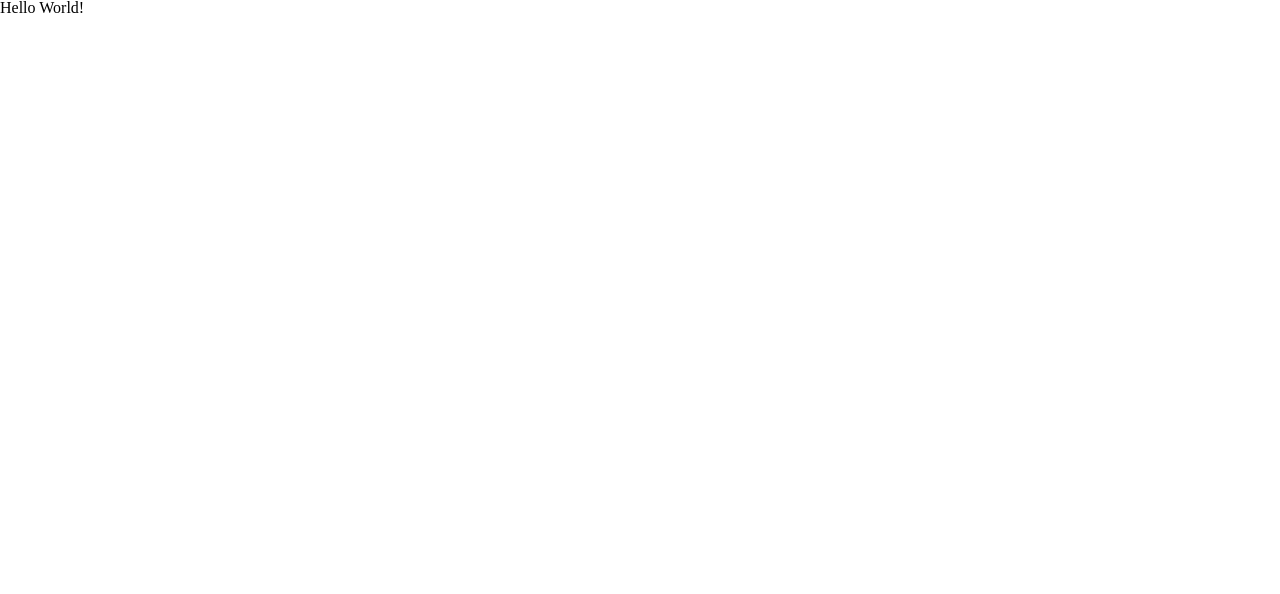
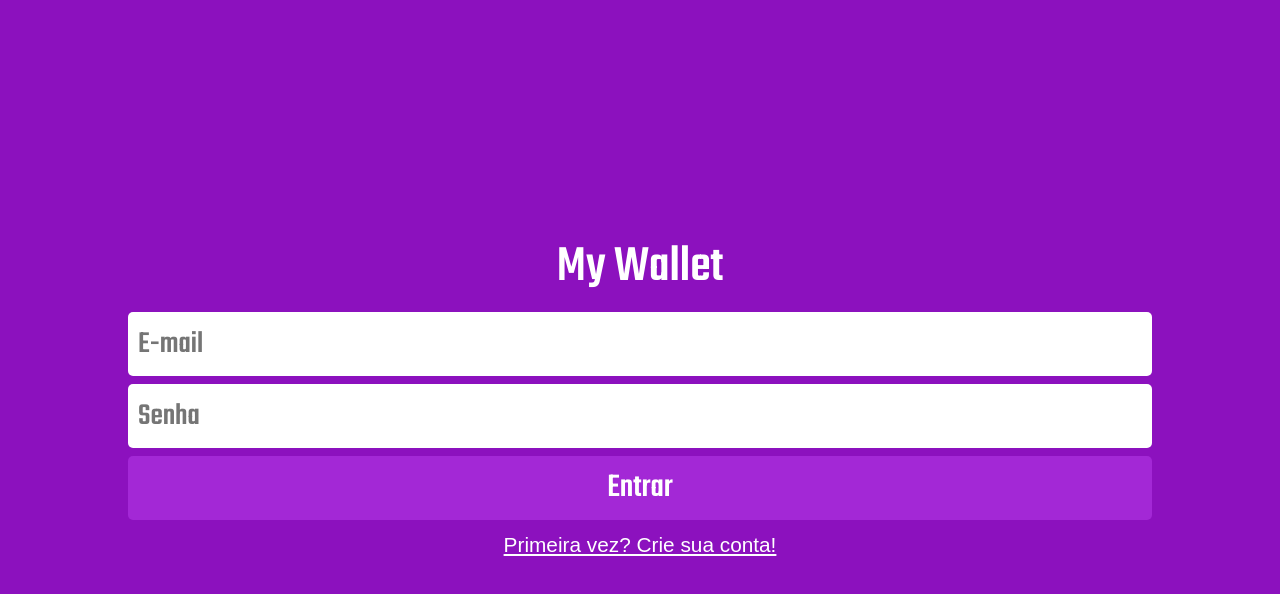
Before and after one commit to luucaskenji/my-wallet, a React app: page / in a window 1280 px wide. Shown: the top 594 px of the page. Built offline with nearby package versions, Linux system fonts and the light colour scheme.

Commit message:
Sign In and Sign Up forms

```diff
--- a/package.json
+++ b/package.json
@@ -26,6 +26,7 @@
     "react": "^17.0.1",
     "react-dom": "^17.0.1",
     "react-router-dom": "^5.2.0",
+    "styled-components": "^5.2.1",
     "webpack": "^5.9.0",
     "webpack-cli": "^4.2.0",
     "webpack-dev-server": "^3.11.0"
--- a/public/index.html
+++ b/public/index.html
@@ -5,7 +5,11 @@
         <meta name="viewport" content="width=device-width, initial-scale=1.0">
         <title>MyWallet</title>
 
+        <link rel="preconnect" href="https://fonts.gstatic.com">
+        <link href="https://fonts.googleapis.com/css2?family=Teko:wght@500&display=swap" rel="stylesheet">
+
         <link rel="stylesheet" href="styles/reset.css">
+        <link rel="stylesheet" href="styles/styles.css">
     </head>
 
     <body>
--- /dev/null
+++ b/public/styles/styles.css
@@ -0,0 +1,9 @@
+html {
+    font-size: 18px;
+}
+
+@media (min-width: 700px) {
+    html {
+        font-size: 26px;
+    }
+}
--- a/src/App.js
+++ b/src/App.js
@@ -1,7 +1,8 @@
 import React from 'react';
+import Login from './pages/Login/Login';
 
 export default function App() {
     return (
-        <h1>Hello World!</h1>
+        <Login />
     );
 }
--- /dev/null
+++ b/src/pages/Login/Login.js
@@ -0,0 +1,23 @@
+import React, { useState } from 'react';
+
+import SignIn from './SignIn/SignIn';
+import SignUp from './SignUp/SignUp';
+import { Container } from './styles/LoginStyles';
+
+export default function Login() {
+    const [haveAnAccount, setHaveAnAccount] = useState(true);
+
+    return (
+        <Container>
+            <div>
+                <h1>My Wallet</h1>
+
+                {haveAnAccount ? <SignIn /> : <SignUp />}
+            </div>
+
+            <button onClick={() => setHaveAnAccount(!haveAnAccount)}>
+                {haveAnAccount ? 'Primeira vez? Crie sua conta!' : 'Já possui uma conta? Faça o login'}
+            </button>
+        </Container>
+    );
+}
--- /dev/null
+++ b/src/pages/Login/SignIn/SignIn.js
@@ -0,0 +1,31 @@
+import React, { useState } from 'react';
+
+import { Form } from '../styles/LoginForms';
+
+export default function SignIn() {
+    const [email, setEmail] = useState('');
+    const [password, setPassword] = useState('');
+
+    const processInfo = e => {
+        e.preventDefault();
+    }
+
+    return (
+        <Form onSubmit={processInfo}>
+            <input
+                placeholder="E-mail"
+                onChange={e => setEmail(e.target.value)}
+                value={email}
+            />
+
+            <input
+                placeholder="Senha"
+                onChange={e => setPassword(e.target.value)}
+                value={password}
+                type="password"
+            />
+
+            <button type="submit">Entrar</button>
+        </Form>
+    );
+}
--- /dev/null
+++ b/src/pages/Login/SignUp/SignUp.js
@@ -0,0 +1,46 @@
+import React, { useState } from 'react';
+
+import { Form } from '../styles/LoginForms';
+
+export default function SignUp() {
+    const [name, setName] = useState('');
+    const [email, setEmail] = useState('');
+    const [password, setPassword] = useState('');
+    const [passwordConf, setPasswordConf] = useState('');
+
+    const processInfo = e => {
+        e.preventDefault();
+    }
+
+    return (
+        <Form onSubmit={processInfo}>
+            <input
+                placeholder="Nome"
+                onChange={e => setName(e.target.value)}
+                value={name}
+            />
+
+            <input
+                placeholder="E-mail"
+                onChange={e => setEmail(e.target.value)}
+                value={email}
+            />
+
+            <input
+                placeholder="Senha"
+                onChange={e => setPassword(e.target.value)}
+                value={password}
+                type="password"
+            />
+
+            <input
+                placeholder="Confirme a senha"
+                onChange={e => setPasswordConf(e.target.value)}
+                value={passwordConf}
+                type="password"
+            />
+
+            <button type="submit">Criar Conta</button>
+        </Form>
+    );
+}
--- /dev/null
+++ b/src/pages/Login/styles/LoginForms.js
@@ -0,0 +1,31 @@
+import styled from 'styled-components';
+
+export const Form = styled.form`
+    display: flex;
+    flex-direction: column;
+    align-items: center;
+    width: 100%;
+
+    input {
+        font-family: 'Teko', sans-serif;
+        font-size: 1.2rem;
+        width: 100%;
+        height: 8vh;
+        margin-bottom: 8px;
+        border-radius: 5px;
+        border: none;
+        padding: 5px 10px;
+
+        &:focus { outline: none; }
+    }
+
+    button {
+        color: white;
+        font-family: 'Teko', sans-serif;
+        font-size: 1.3em;
+        background-color: #A328D6;
+        width: 100%;
+        height: 8vh;
+        border-radius: 5px;
+    }
+`;
--- /dev/null
+++ b/src/pages/Login/styles/LoginStyles.js
@@ -0,0 +1,32 @@
+import styled from 'styled-components';
+
+export const Container = styled.div`
+    height: 100vh;
+    background-color: #8C11BE;
+    display: flex;
+    flex-direction: column;
+    justify-content: center;
+    align-items: center;
+    font-family: 'Teko', sans-serif;
+
+    h1 {
+        color: white;
+        font-size: 2rem;
+        margin-bottom: 18px;
+    }
+
+    div {
+        width: 80%;
+        display: flex;
+        flex-direction: column;
+        align-items: center;
+    }
+
+    & > button {
+        font-size: 0.8rem;
+        margin-top: 12px;
+        color: white;
+        text-decoration: underline;
+        background: none;
+    }
+`;
```
Also changed, not shown: 1 other file (tests, documents, lock files or other folders).
